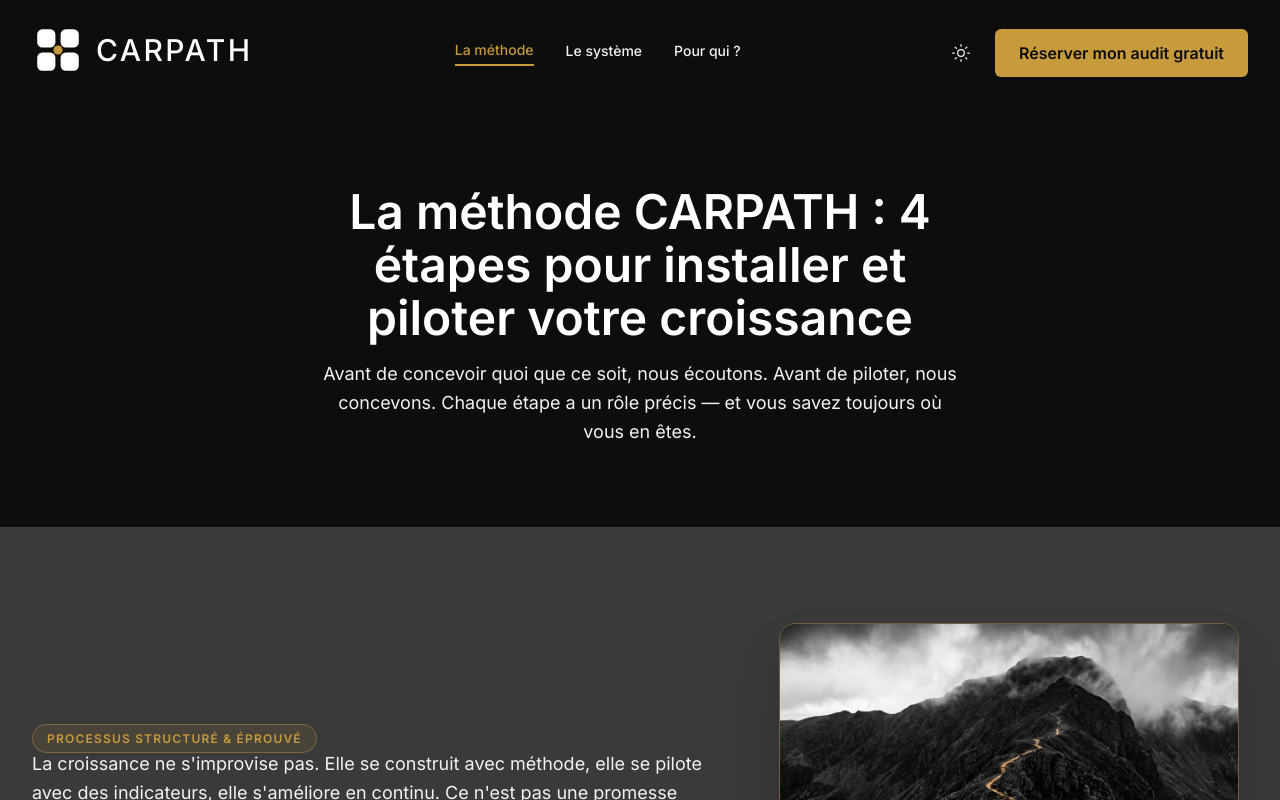
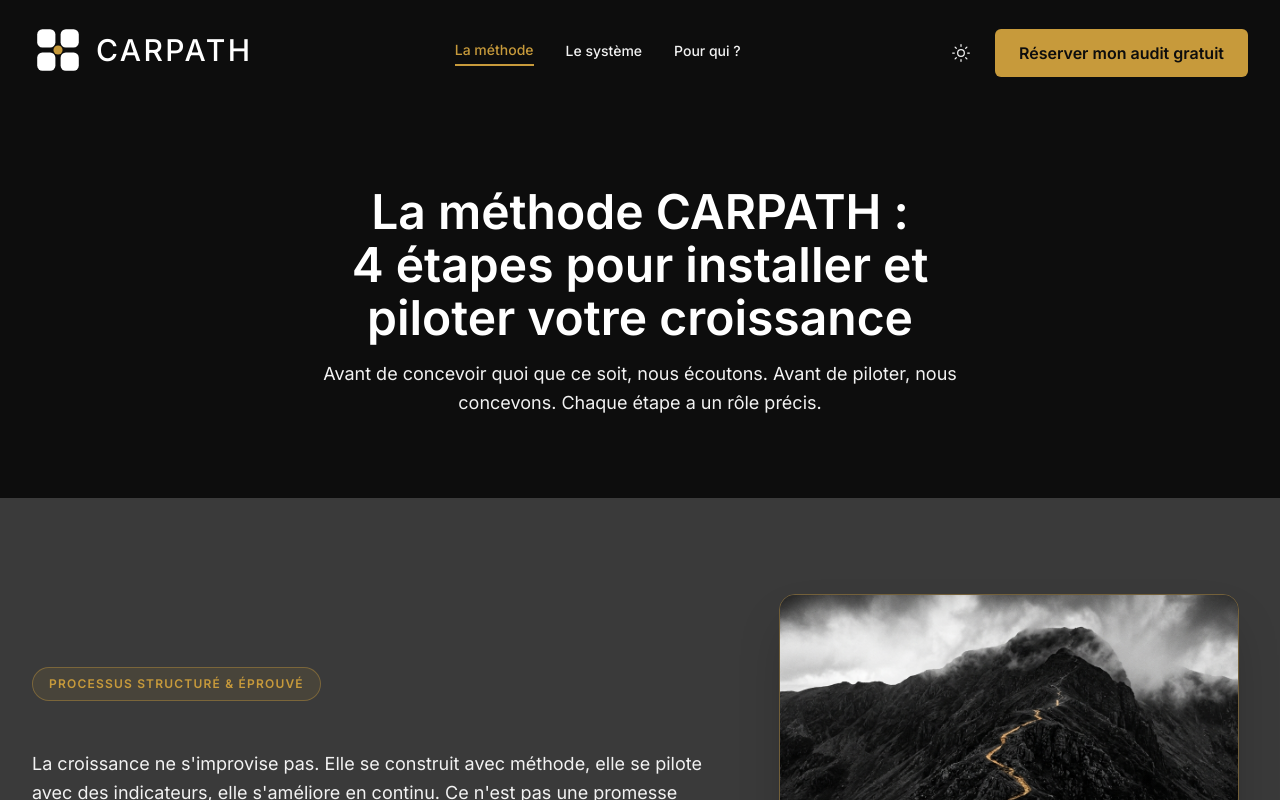
Before and after one commit to Fitchcat/carpath-website, a Next.js app: page /methode in a window 1280 px wide. Shown: the top 800 px of the page. Built offline with nearby package versions, Linux system fonts and the light colour scheme.

Commit message:
fix: mise a jour du titre H1 avec saut de ligne, sous-titre nettoye et espacement de la pastille sur /methode

```diff
--- a/content/methode.md
+++ b/content/methode.md
@@ -28,10 +28,11 @@
 ## [HERO PAGE INTERNE]
 
 **H1 :**
-La méthode CARPATH : 4 étapes pour installer et piloter votre croissance
+La méthode CARPATH :
+4 étapes pour installer et piloter votre croissance
 
 **Sous-titre :**
-Avant de concevoir quoi que ce soit, nous écoutons. Avant de piloter, nous concevons. Chaque étape a un rôle précis — et vous savez toujours où vous en êtes.
+Avant de concevoir quoi que ce soit, nous écoutons. Avant de piloter, nous concevons. Chaque étape a un rôle précis.
 
 ---
 
--- a/src/app/methode/page.tsx
+++ b/src/app/methode/page.tsx
@@ -20,23 +20,30 @@ export default function MethodePage() {
       <main className="flex-1 overflow-hidden bg-[#0D0D0D]">
         {/* HERO PAGE INTERNE */}
         <SectionHeroInterne
-          h1="La méthode CARPATH : 4 étapes pour installer et piloter votre croissance"
-          subtitle="Avant de concevoir quoi que ce soit, nous écoutons. Avant de piloter, nous concevons. Chaque étape a un rôle précis — et vous savez toujours où vous en êtes."
+          h1={
+            <>
+              La méthode CARPATH :<br />
+              4 étapes pour installer et piloter votre croissance
+            </>
+          }
+          subtitle="Avant de concevoir quoi que ce soit, nous écoutons. Avant de piloter, nous concevons. Chaque étape a un rôle précis."
         />
 
         {/* INTRO MÉTHODE */}
         <SectionContenu bg="surface" className="py-16 lg:py-24">
           <div className="max-w-site mx-auto grid grid-cols-1 lg:grid-cols-12 gap-8 lg:gap-12 items-center">
             <motion.div
-              className="lg:col-span-7 space-y-4 text-center lg:text-left"
+              className="lg:col-span-7 space-y-6 text-center lg:text-left"
               initial={{ opacity: 0, x: -30 }}
               whileInView={{ opacity: 1, x: 0 }}
               viewport={{ once: true, margin: "-50px" }}
               transition={{ duration: 0.6 }}
             >
-              <span className="text-xs font-semibold text-[#C79A3B] tracking-widest uppercase bg-[#C79A3B]/10 px-3.5 py-1.5 rounded-full border border-[#C79A3B]/40">
-                PROCESSUS STRUCTURÉ & ÉPROUVÉ
-              </span>
+              <div>
+                <span className="inline-block text-xs font-semibold text-[#C79A3B] tracking-widest uppercase bg-[#C79A3B]/10 px-4 py-2 rounded-full border border-[#C79A3B]/40 mb-6">
+                  PROCESSUS STRUCTURÉ &amp; ÉPROUVÉ
+                </span>
+              </div>
               <BodyLarge className="text-xl leading-relaxed">
                 La croissance ne s&apos;improvise pas. Elle se construit avec méthode, elle se pilote avec des indicateurs, elle s&apos;améliore en continu. Ce n&apos;est pas une promesse abstraite : c&apos;est un processus structuré, éprouvé, que CARPATH applique à chaque partenariat. Vous n&apos;avez pas à tout réinventer — vous avez à piloter.
               </BodyLarge>
--- a/src/components/SectionHeroInterne.tsx
+++ b/src/components/SectionHeroInterne.tsx
@@ -2,7 +2,7 @@ import React from "react";
 import { Heading1, BodyLarge } from "./Typography";
 
 interface SectionHeroInterneProps {
-  h1: string;
+  h1: React.ReactNode;
   subtitle?: string;
   className?: string;
 }
@@ -14,12 +14,12 @@ export function SectionHeroInterne({
 }: SectionHeroInterneProps) {
   return (
     <section className={`w-full bg-[var(--bg-base)] py-16 md:py-20 px-4 sm:px-6 lg:px-8 text-center ${className}`}>
-      <div className="max-w-[640px] mx-auto space-y-4">
-        <Heading1 className="mx-auto text-3xl md:text-4xl">
+      <div className="max-w-[720px] mx-auto space-y-4">
+        <Heading1 className="mx-auto text-3xl md:text-4xl lg:text-5xl leading-tight">
           {h1}
         </Heading1>
         {subtitle && (
-          <BodyLarge className="mx-auto">
+          <BodyLarge className="mx-auto max-w-[640px]">
             {subtitle}
           </BodyLarge>
         )}
```
